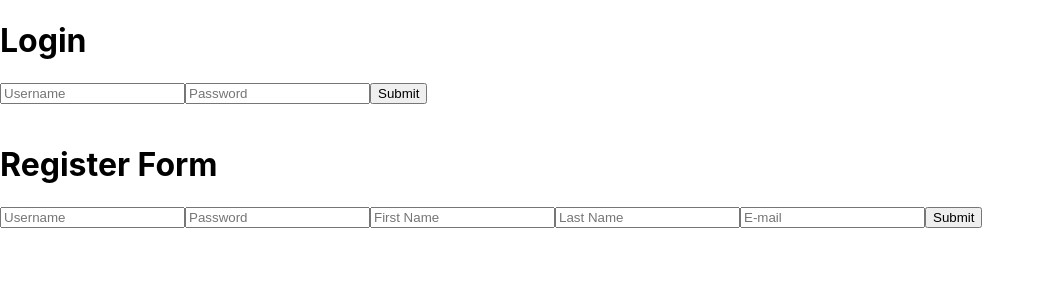
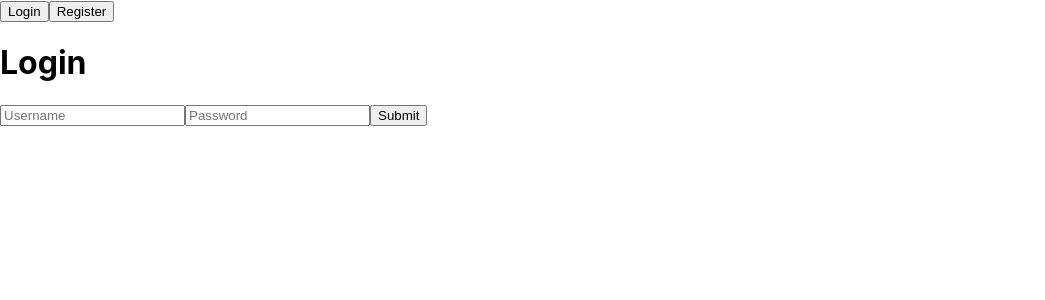
Before and after one commit to dptspartan/HiveMind-Root, a React (Create React App) app in the folder hm_frontend/: page / in a window 1280 px wide. Shown: the top 300 px of the page, without its empty margins (0-1045 px from the left). Built offline with nearby package versions, Linux system fonts and the light colour scheme.

Commit message:
SignIn Done

```diff
--- a/hm_frontend/src/App.js
+++ b/hm_frontend/src/App.js
@@ -1,15 +1,14 @@
-import React from 'react';
-import Login from './Components/Login';
-import Register from './Components/Register';
-
+import React, { useState, useContext } from 'react';
+import MainSign from './Components/MainSign';
+import { UserAuthProvider } from './AuthContext';
+import HelloWorld from "./Components/HelloWorld"
 
 function App() {
+  //const { isAuthenticated, user } = useContext(AuthContext);
   return (
-    <div>
-      <Login />
-      <br />
-      <Register />
-    </div>
+    <UserAuthProvider>
+      <MainSign />
+    </UserAuthProvider>
   );
 }
 
--- /dev/null
+++ b/hm_frontend/src/AuthContext.js
@@ -0,0 +1,14 @@
+import React, { useState, createContext } from 'react';
+
+export const AuthContext = createContext();
+
+export const UserAuthProvider = ({ children }) => {
+  const [isAuthenticated, setIsAuthenticated] = useState(false);
+  const [user, setUser] = useState(null);
+
+  return (
+    <AuthContext.Provider value={{isAuthenticated, setIsAuthenticated, user}}>
+      {children}
+    </AuthContext.Provider>
+  );
+};
--- /dev/null
+++ b/hm_frontend/src/Components/Form.js
@@ -0,0 +1,14 @@
+import React, { useState } from 'react';
+import Login from './Login';
+import Register from './Register';
+
+export default function Form() {
+    const [togglesignin, setTogglesignin] = useState(true);
+  return (
+    <div>
+        <button onClick={() => {setTogglesignin(true)}}>Login</button>
+        <button onClick={() => {setTogglesignin(false)}}>Register</button>
+        {togglesignin ? <Login /> : <Register />}
+    </div>
+  )
+}
--- a/hm_frontend/src/Components/Login.js
+++ b/hm_frontend/src/Components/Login.js
@@ -1,11 +1,13 @@
-import React, { useState } from 'react';
+import React, { useState, useContext } from 'react';
 import axios from 'axios';
+import { AuthContext } from '../AuthContext';
 
 function Login() {
     const [username, setUsername] = useState('');
     const [password, setPassword] = useState('');
-
+    const { isAuthenticated, setIsAuthenticated} = useContext(AuthContext);
     const handle_login = async (event) => {
+        console.log(isAuthenticated)
         event.preventDefault();
         try {
             const formData = new FormData();
@@ -18,11 +20,11 @@ function Login() {
                 },
             }
             );
-
             console.log(response.data.message);
         } catch (error) {
             console.error(error.response.data.message);
         }
+        setIsAuthenticated(true)
     };
     return (
     <div>
--- /dev/null
+++ b/hm_frontend/src/Components/MainSign.js
@@ -0,0 +1,13 @@
+import React, { useContext }  from 'react'
+import Form from './Form'
+import { AuthContext } from '../AuthContext'
+
+export default function MainSign() {
+    const { isAuthenticated } = useContext(AuthContext);
+
+    return (
+        !isAuthenticated? <div className='mainsignup/in'><Form /></div> : <div>Loged in</div>
+      )
+
+
+}
--- a/package.json
+++ b/package.json
@@ -1,5 +1,8 @@
 {
   "dependencies": {
-    "axios": "^1.6.2"
+    "axios": "^1.6.2",
+    "react-redux": "^9.0.4",
+    "redux": "^5.0.0",
+    "redux-thunk": "^3.1.0"
   }
 }
```
Also changed, not shown: 1 other file (tests, documents, lock files or other folders).
